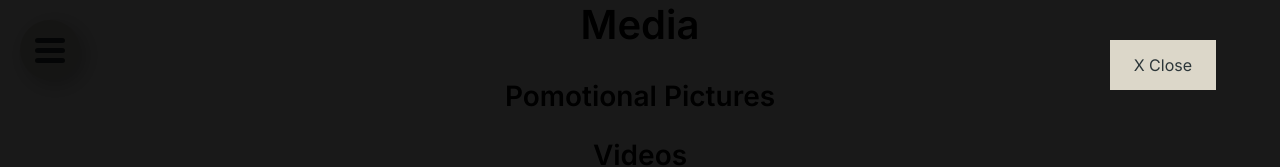
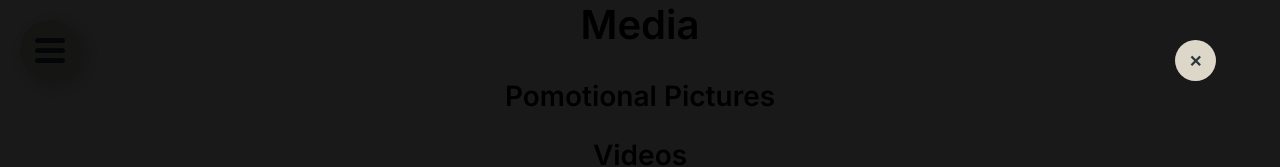
Before and after one commit to BradPreston/one-with-the-riverbed, a Next.js app: page /media in a window 1280 px wide. Both pictures are taken after a click on the picture 380 px from the left and 558 px from the top of the page. Shown: the top 167 px of the page. Built offline with nearby package versions, Linux system fonts and the light colour scheme.

Commit message:
updated close modal icon

```diff
--- a/pages/media.js
+++ b/pages/media.js
@@ -47,7 +47,7 @@ export default function Media() {
 							className={styles.closeModal}
 							onClick={() => setActiveImage(null)}
 						>
-							X Close
+							&#x2715;
 						</div>
 						<img src={activeImage.link}></img>
 					</div>
--- a/styles/Media.module.scss
+++ b/styles/Media.module.scss
@@ -64,15 +64,21 @@
 	}
 
 	.closeModal {
-		padding: 15px 24px;
-		width: fit-content;
+		height: 41px;
+		width: 41px;
+		display: flex;
+		justify-content: center;
+		align-items: center;
 		position: absolute;
 		right: 0;
 		top: 0;
 		background: #dcd7c9;
 		color: #2c3639;
+		border-radius: 50px;
 		border: none;
 		transition: all 0.15s;
+		font-weight: bold;
+		cursor: pointer;
 
 		&:hover {
 			background: #2c3639;
```
